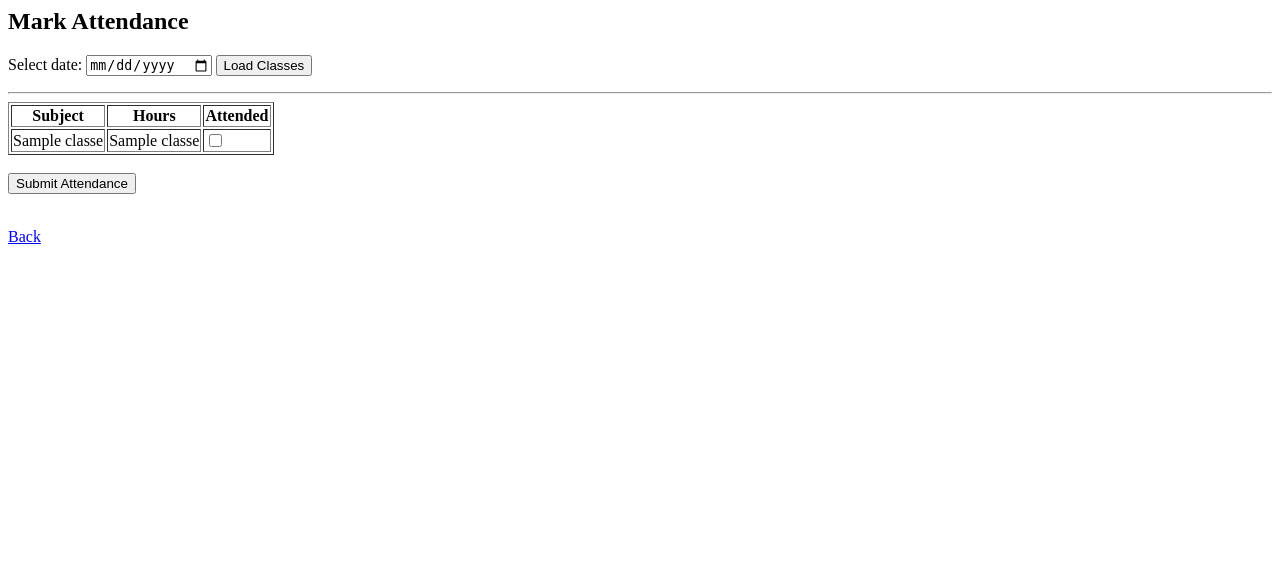
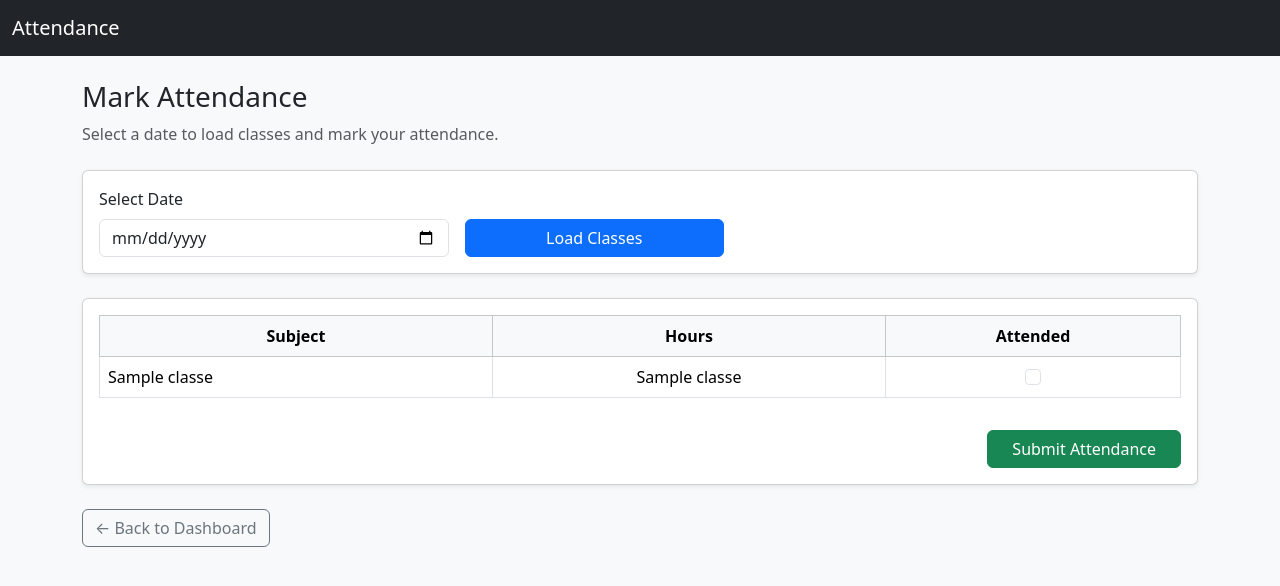
Before and after one commit to Jeffy723/Attendance-App, a Flask app: template templates/mark_attendance.html in a window 1280 px wide. Shown: the top 586 px of the page. Run offline with Flask 3, Linux system fonts and the light colour scheme; the template is opened without the code that fills it: most values are stand-ins (such as "Sample title", 1, 10 or a date in 2020).

Commit message:
Improve Mark Attendance UI

```diff
--- a/templates/mark_attendance.html
+++ b/templates/mark_attendance.html
@@ -1,38 +1,90 @@
-<h2>Mark Attendance</h2>
+{% extends "base.html" %}
+{% block title %}Mark Attendance{% endblock %}
 
-<form method="post">
-  Select date:
-  <input type="date" name="date" value="{{ date }}" required>
-  <button>Load Classes</button>
+{% block content %}
+
+<div class="mb-4">
+  <h3>Mark Attendance</h3>
+  <p class="text-muted">
+    Select a date to load classes and mark your attendance.
+  </p>
+</div>
+
+<!-- Date selection card -->
+<div class="card shadow-sm mb-4">
+  <div class="card-body">
+    <form method="post" class="row g-3 align-items-end">
+      <div class="col-md-4">
+        <label class="form-label">Select Date</label>
+        <input
+          type="date"
+          name="date"
+          value="{{ date }}"
+          class="form-control"
+          required
+        >
+      </div>
+
+      <div class="col-md-3">
+        <button class="btn btn-primary w-100">
+          Load Classes
+        </button>
+      </div>
     </form>
+  </div>
+</div>
 
 {% if classes %}
-<hr>
+<!-- Classes table -->
+<div class="card shadow-sm mb-4">
+  <div class="card-body">
     <form method="post">
       <input type="hidden" name="date" value="{{ date }}">
 
-  <table border="1">
+      <div class="table-responsive">
+        <table class="table table-bordered align-middle text-center">
+          <thead class="table-light">
             <tr>
               <th>Subject</th>
               <th>Hours</th>
               <th>Attended</th>
             </tr>
-
+          </thead>
+          <tbody>
             {% for c in classes %}
             <tr>
-      <td>{{ c[1] }}</td>
+              <td class="text-start">{{ c[1] }}</td>
               <td>{{ c[2] }}</td>
               <td>
-        <input type="checkbox" name="class_id" value="{{ c[0] }}">
+                <input
+                  type="checkbox"
+                  class="form-check-input"
+                  name="class_id"
+                  value="{{ c[0] }}"
+                >
               </td>
             </tr>
             {% endfor %}
+          </tbody>
         </table>
+      </div>
 
-  <br>
-  <button name="submit_attendance">Submit Attendance</button>
+      <div class="mt-3 text-end">
+        <button
+          type="submit"
+          name="submit_attendance"
+          class="btn btn-success px-4"
+        >
+          Submit Attendance
+        </button>
+      </div>
     </form>
+  </div>
+</div>
 {% endif %}
 
-<br>
-<a href="/dashboard">Back</a>
+<a href="/dashboard" class="btn btn-outline-secondary">
+  ← Back to Dashboard
+</a>
+
+{% endblock %}
```
Lines whose indentation alone changed are shown as unchanged.
